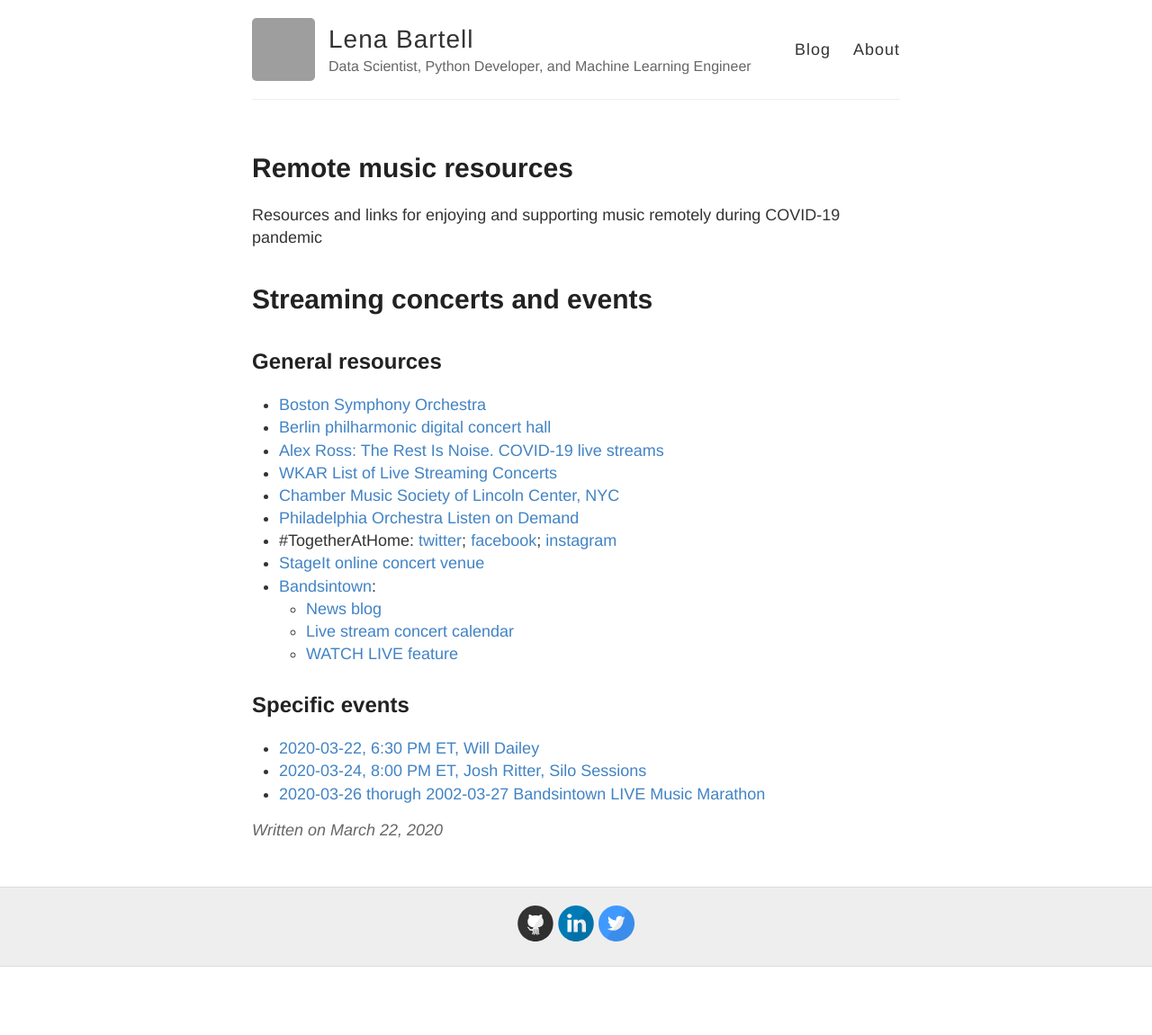
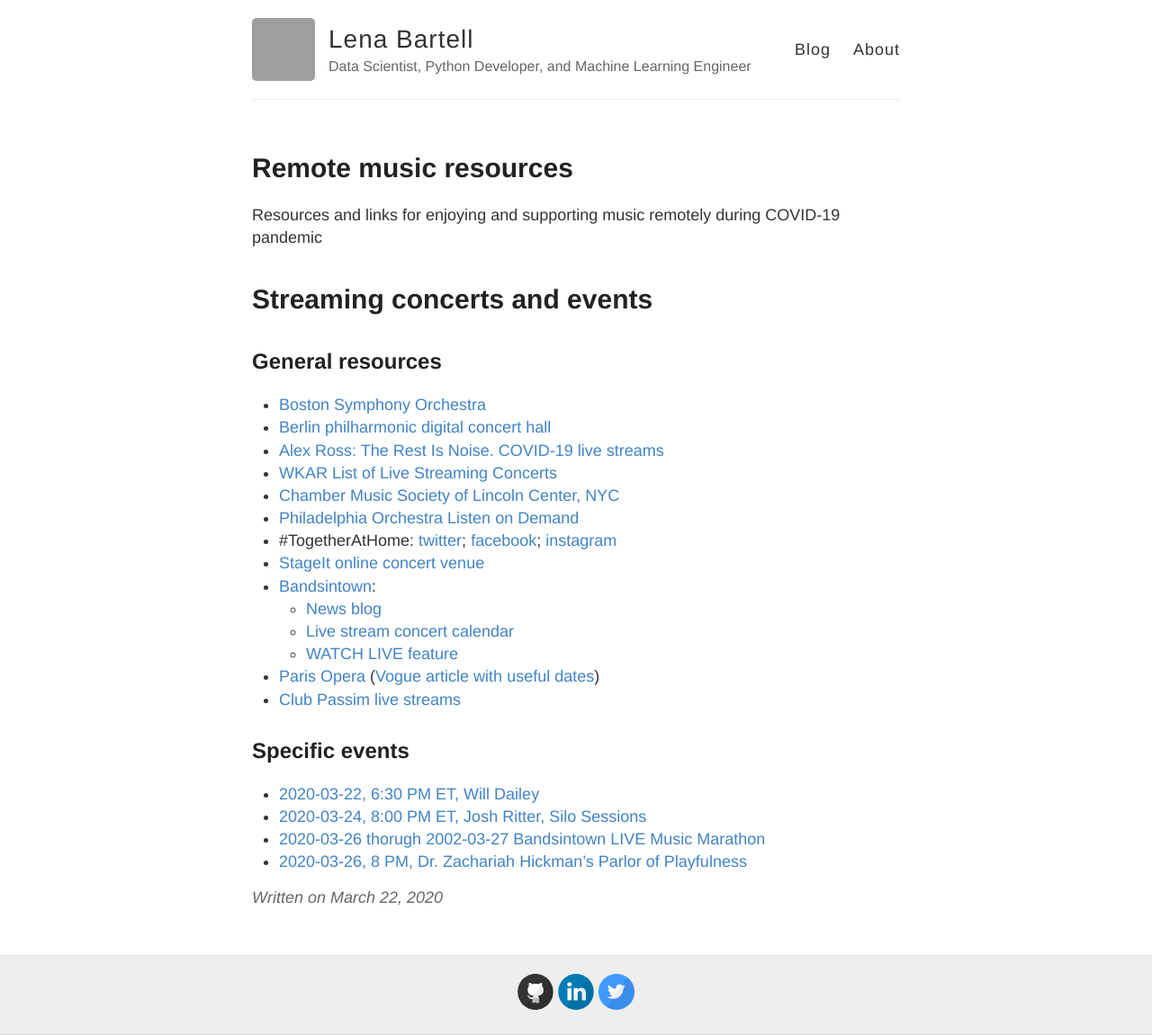
Before and after one commit to lenabradley/lenabradley.github.io, a Jekyll site: the page built from _posts/2020-03-22-Remote-music.md, in a window 1280 px wide. Shown: the whole page at 90% size. Built offline with Jekyll 4.4.1, drawn with Linux system fonts in a browser that asks for light colours; before the commit the page ends 1075 px from its top, so only the background shows below that; grey boxes are pictures that could not be loaded.

Commit message:
add club passim, paris opera

```diff
--- a/_posts/2020-03-22-Remote-music.md
+++ b/_posts/2020-03-22-Remote-music.md
@@ -21,8 +21,12 @@ Resources and links for enjoying and supporting music remotely during COVID-19 p
     * [News blog](https://news.bandsintown.com/)
     * [Live stream concert calendar](https://news.bandsintown.com/article/2020-03-23-best-live-stream-concert-calendar-from-bandsintown/)
     * [WATCH LIVE feature](https://www.artists.bandsintown.com/support/blog/watch-live-notifications-and-bandsintown-live-music-channel-on-twitch)
+* [Paris Opera](https://www.operadeparis.fr/) ([Vogue article with useful dates](https://www.vogue.fr/fashion-culture/article/paris-opera-broadcasting-screening-performances-online-for-free-2020))
+* [Club Passim live streams](https://www.passim.org/stream/)
+
 
 ## Specific events
 * [2020-03-22, 6:30 PM ET, Will Dailey](https://www.facebook.com/events/199864347966274/)
 * [2020-03-24, 8:00 PM ET, Josh Ritter, Silo Sessions](https://found.ee/JoshRitter-SiloSessions)
 * [2020-03-26 thorugh 2002-03-27 Bandsintown LIVE Music Marathon](https://news.bandsintown.com/article/2020-03-21-dont-miss-the-bandsintown-live-music-marathon-next-week/)
+* [2020-03-26, 8 PM, Dr. Zachariah Hickman's Parlor of Playfulness](https://www.youtube.com/watch?v=PsfYxUo46AQ)
```
